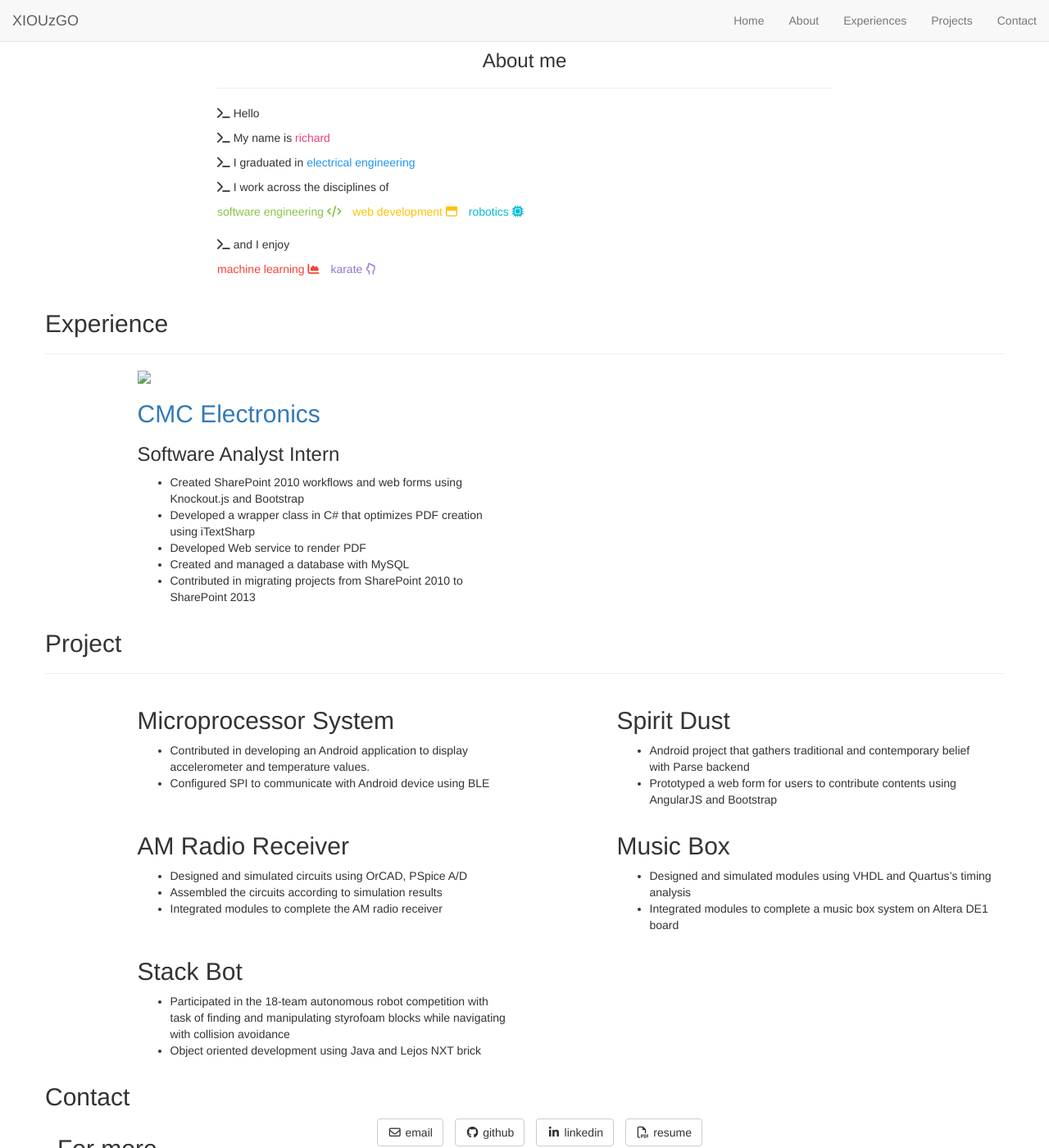
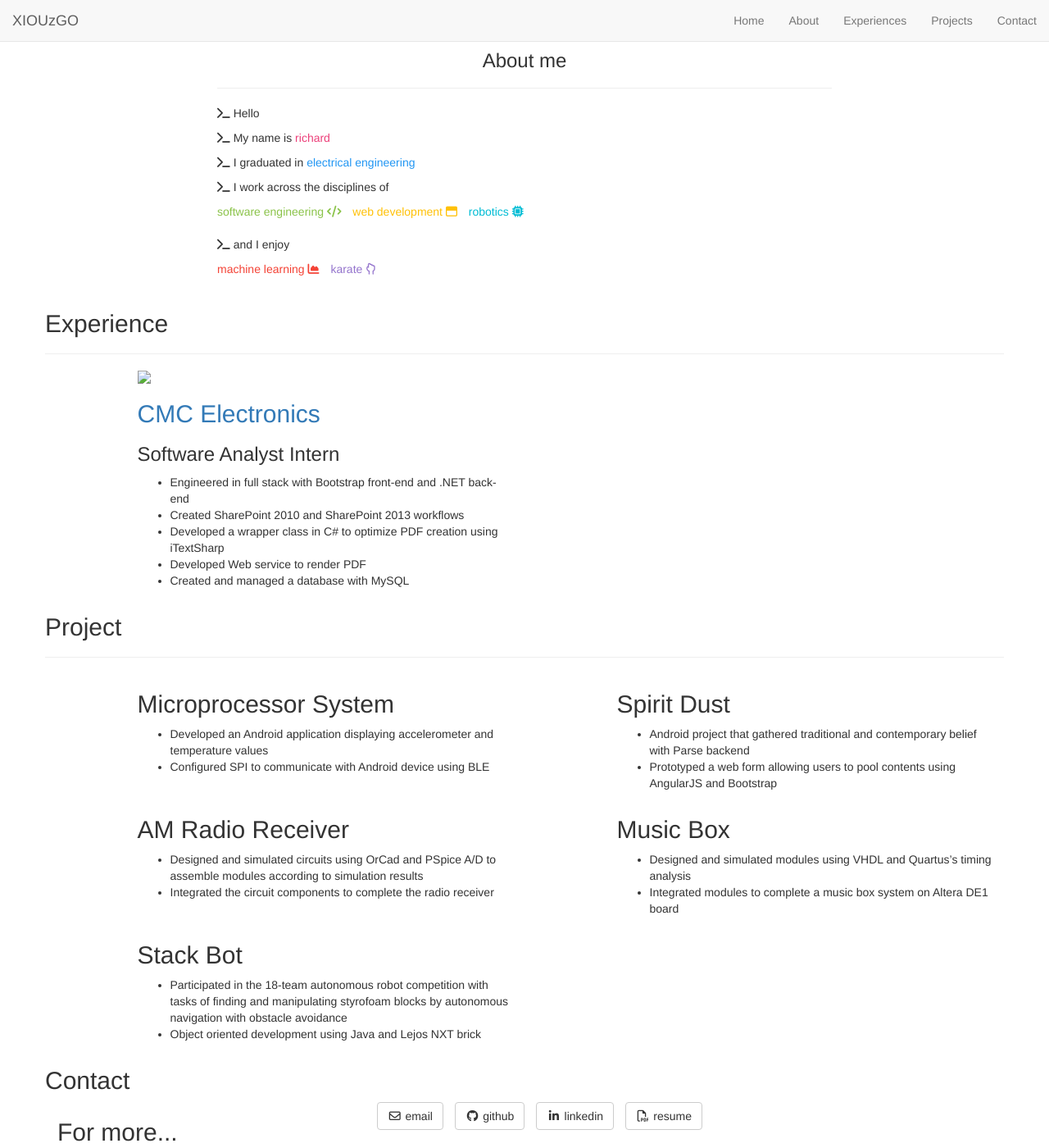
Before and after one commit to RichardCheung1/RichardCheung1.github.io, a Jekyll site: the page built from _posts/2016-05-05-pro-microp.md, in a window 1280 px wide and 1400 px high. Shown: the whole window at 82% size. Built offline with Jekyll 4.4.1, drawn with Linux system fonts in a browser that asks for light colours; nearby versions of some CDN libraries; library files that are not in the unit come from our copies; grey boxes are pictures that could not be loaded.

Commit message:
fix grammar & upload resume

```diff
--- a/_posts/2014-09-03-exp.md
+++ b/_posts/2014-09-03-exp-cmc.md
@@ -6,8 +6,9 @@ title: CMC Electronics
 description: Software Analyst Intern
 url: http://www.esterline.com/avionicssystems/en-us/
 ---
-* Created SharePoint 2010 workflows and web forms using Knockout.js and Bootstrap
-* Developed a wrapper class in C# that optimizes PDF creation using iTextSharp
+
+* Engineered in full stack with Bootstrap front-end and .NET back-end
+* Created SharePoint 2010 and SharePoint 2013 workflows
+* Developed a wrapper class in C# to optimize PDF creation using iTextSharp
 * Developed Web service to render PDF
 * Created and managed a database with MySQL
-* Contributed in migrating projects from SharePoint 2010 to SharePoint 2013
--- a/_posts/2016-05-05-pro.md
+++ b/_posts/2016-05-05-pro-microp.md
@@ -5,6 +5,5 @@ title: Microprocessor System
 description:
 img: STM32F4-DISCOVERY_Board.jpg
 ---
-* Contributed in developing an Android application to
-display accelerometer and temperature values.
+* Developed an Android application displaying accelerometer and temperature values
 * Configured SPI to communicate with Android device using BLE
```
Also changed, not shown: _posts/2014-09-01-pro-stackbot.md (added, +10 -0 lines), _posts/2014-09-01-pro.md (deleted, +0 -11 lines), _posts/2015-09-04-pro-AM-receiver.md (added, +10 -0 lines), _posts/2015-09-04-pro.md (deleted, +0 -11 lines), _posts/2015-09-05-pro-android-S&D.md (added, +9 -0 lines), _posts/2015-09-05-pro.md (deleted, +0 -11 lines), _posts/2015-01-01-pro-music-box.md (renamed from _posts/2015-01-01-pro.md), 17 other files.
